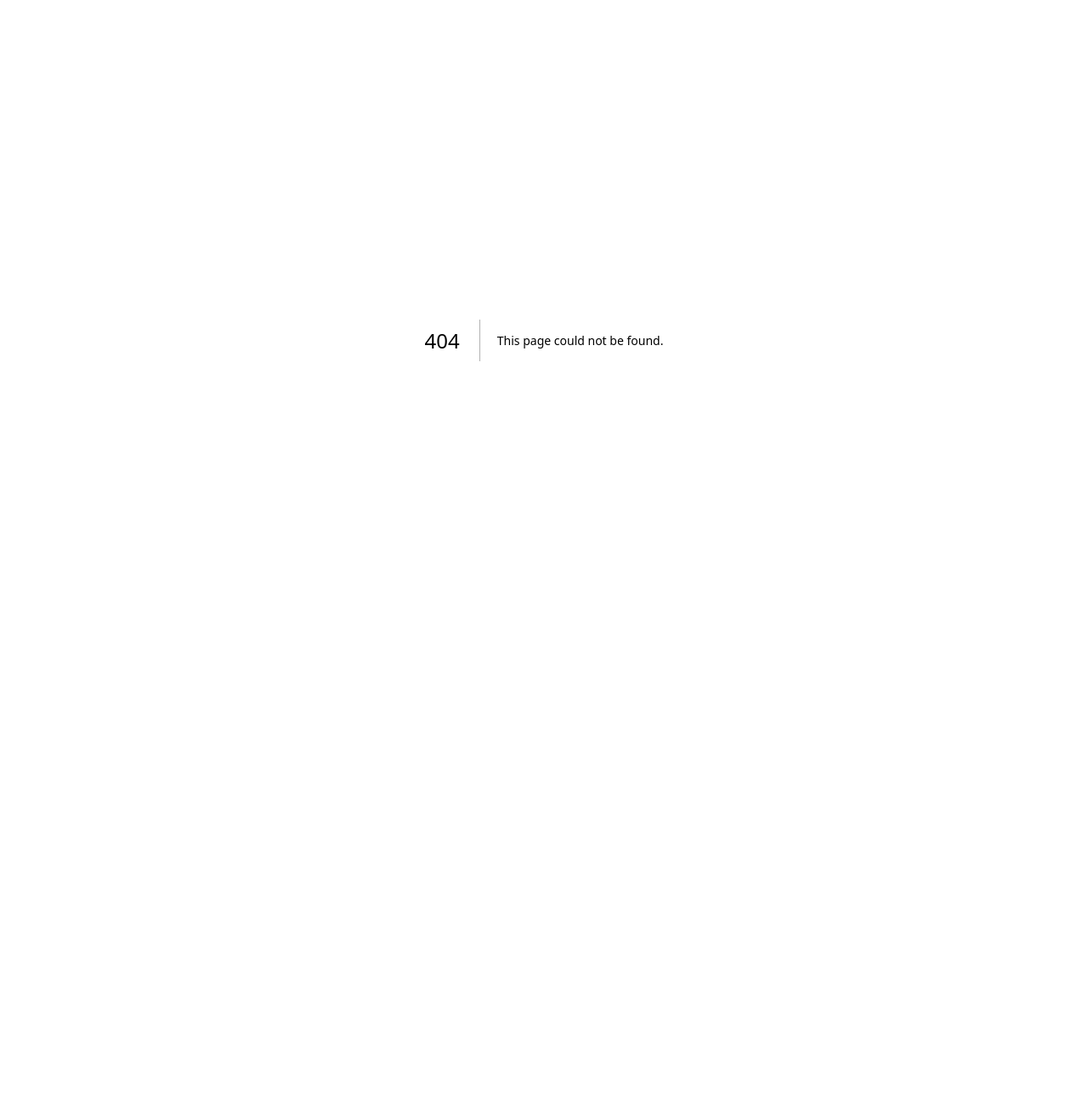
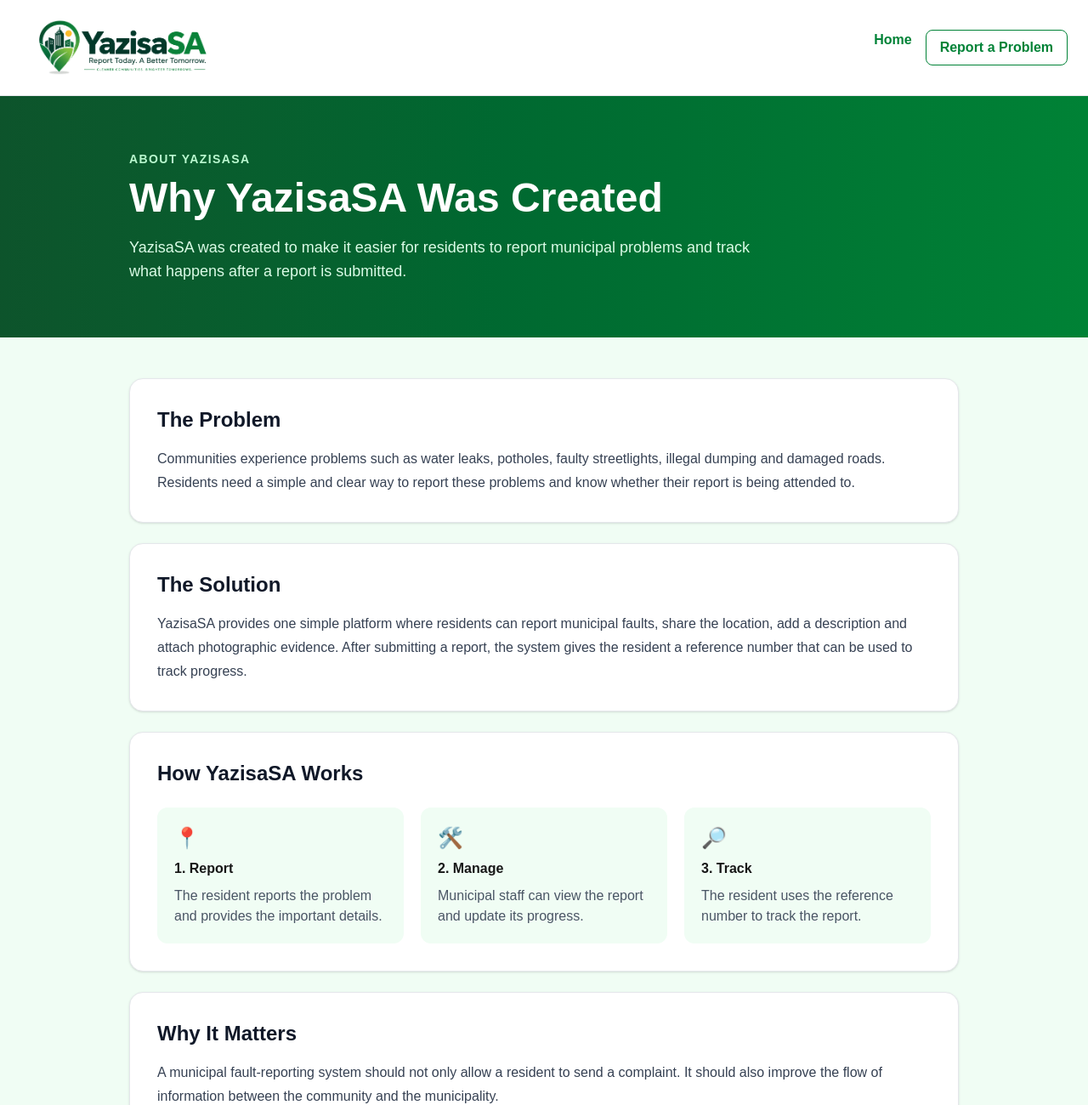
Before and after one commit to Sbusiso921/yazisasa26, a Next.js app: page /about in a window 1280 px wide. Before the commit this address had no page. Shown: the top 1300 px of the page at 85% size. Before the commit the page ends 800 px from the top, so only its background shows below. Built offline with nearby package versions, Linux system fonts and the light colour scheme.

Commit message:
Update YazisaSA with About page and municipality dropdown

```diff
--- /dev/null
+++ b/app/about/page.js
@@ -0,0 +1,168 @@
+export default function AboutPage() {
+  return (
+    <main className="min-h-screen bg-green-50">
+
+      {/* Header */}
+      <header className="bg-white border-b border-gray-200">
+        <div className="max-w-7xl mx-auto px-6 py-4 flex items-center justify-between">
+          <a href="/">
+            <img
+              src="/yazisasa-logo.png"
+              alt="YazisaSA Logo"
+              className="h-20 w-auto"
+            />
+          </a>
+
+          <div className="flex gap-4">
+            <a
+              href="/"
+              className="text-green-700 font-bold hover:text-green-900"
+            >
+              Home
+            </a>
+
+            <a
+              href="/report"
+              className="border border-green-700 text-green-700 px-4 py-2 rounded-lg font-bold hover:bg-green-50"
+            >
+              Report a Problem
+            </a>
+          </div>
+        </div>
+      </header>
+
+      {/* Hero */}
+      <section className="bg-gradient-to-r from-green-900 to-green-700 text-white py-16">
+        <div className="max-w-5xl mx-auto px-6">
+          <p className="uppercase tracking-widest text-green-200 text-sm font-bold">
+            About YazisaSA
+          </p>
+
+          <h1 className="text-4xl md:text-5xl font-bold mt-3">
+            Why YazisaSA Was Created
+          </h1>
+
+          <p className="text-green-100 text-lg mt-5 max-w-3xl">
+            YazisaSA was created to make it easier for residents to report
+            municipal problems and track what happens after a report is submitted.
+          </p>
+        </div>
+      </section>
+
+      {/* Main Content */}
+      <section className="max-w-5xl mx-auto px-6 py-12">
+
+        <div className="bg-white rounded-2xl shadow-sm border border-gray-200 p-8">
+          <h2 className="text-2xl font-bold text-gray-900">
+            The Problem
+          </h2>
+
+          <p className="text-gray-700 mt-4 leading-7">
+            Communities experience problems such as water leaks, potholes,
+            faulty streetlights, illegal dumping and damaged roads.
+            Residents need a simple and clear way to report these problems
+            and know whether their report is being attended to.
+          </p>
+        </div>
+
+        <div className="bg-white rounded-2xl shadow-sm border border-gray-200 p-8 mt-6">
+          <h2 className="text-2xl font-bold text-gray-900">
+            The Solution
+          </h2>
+
+          <p className="text-gray-700 mt-4 leading-7">
+            YazisaSA provides one simple platform where residents can report
+            municipal faults, share the location, add a description and attach
+            photographic evidence. After submitting a report, the system gives
+            the resident a reference number that can be used to track progress.
+          </p>
+        </div>
+
+        <div className="bg-white rounded-2xl shadow-sm border border-gray-200 p-8 mt-6">
+          <h2 className="text-2xl font-bold text-gray-900">
+            How YazisaSA Works
+          </h2>
+
+          <div className="grid md:grid-cols-3 gap-5 mt-6">
+
+            <div className="bg-green-50 rounded-xl p-5">
+              <p className="text-2xl">📍</p>
+              <h3 className="font-bold mt-2">1. Report</h3>
+              <p className="text-gray-600 mt-2">
+                The resident reports the problem and provides the important details.
+              </p>
+            </div>
+
+            <div className="bg-green-50 rounded-xl p-5">
+              <p className="text-2xl">🛠️</p>
+              <h3 className="font-bold mt-2">2. Manage</h3>
+              <p className="text-gray-600 mt-2">
+                Municipal staff can view the report and update its progress.
+              </p>
+            </div>
+
+            <div className="bg-green-50 rounded-xl p-5">
+              <p className="text-2xl">🔎</p>
+              <h3 className="font-bold mt-2">3. Track</h3>
+              <p className="text-gray-600 mt-2">
+                The resident uses the reference number to track the report.
+              </p>
+            </div>
+
+          </div>
+        </div>
+
+        <div className="bg-white rounded-2xl shadow-sm border border-gray-200 p-8 mt-6">
+          <h2 className="text-2xl font-bold text-gray-900">
+            Why It Matters
+          </h2>
+
+          <p className="text-gray-700 mt-4 leading-7">
+            A municipal fault-reporting system should not only allow a resident
+            to send a complaint. It should also improve the flow of information
+            between the community and the municipality.
+          </p>
+
+          <p className="text-gray-700 mt-4 leading-7">
+            YazisaSA was designed around this idea by combining reporting,
+            tracking and municipal status updates in one process.
+          </p>
+        </div>
+
+        <div className="bg-green-800 text-white rounded-2xl p-8 mt-6">
+          <h2 className="text-2xl font-bold">
+            The Vision
+          </h2>
+
+          <p className="text-green-100 mt-4 leading-7">
+            The vision for YazisaSA is to provide a simple, accessible and
+            organised way for communities and municipalities to communicate
+            about service delivery problems.
+          </p>
+
+          <p className="text-green-100 mt-4 leading-7">
+            The platform can continue to grow by adding features such as
+            resident accounts, report history, notifications, stronger municipal
+            access control and better integration with municipal departments.
+          </p>
+        </div>
+
+        <div className="bg-white rounded-2xl border border-green-200 p-8 mt-6 text-center">
+          <p className="text-green-700 uppercase tracking-widest text-sm font-bold">
+            YazisaSA
+          </p>
+
+          <h2 className="text-3xl font-bold mt-2">
+            See it. Report it. Change it.
+          </h2>
+
+          <p className="text-gray-600 mt-3">
+            Report Today. A Better Tomorrow.
+          </p>
+        </div>
+
+      </section>
+
+    </main>
+  );
+}
--- a/app/page.js
+++ b/app/page.js
@@ -57,6 +57,12 @@
             <a href="/track" className="hover:text-green-700">
               Track Report
             </a>
+      <a
+       href="/about"
+      className="hover:text-green-700"
+      >
+        About
+      </a>
 
             <a href="/municipal-login" className="hover:text-green-700">
               Municipal Staff
@@ -91,6 +97,13 @@
 
       <a href="/track" className="hover:text-green-700">
         Track Report
+      </a>
+
+      <a
+       href="/about"
+      className="hover:text-green-700"
+      >
+        About
       </a>
 
       <a href="/municipal-login" className="hover:text-green-700">
--- a/app/report/page.js
+++ b/app/report/page.js
@@ -2,13 +2,14 @@
 
 import { useState } from "react";
 import { supabase } from "../../lib/supabase";
-
+import { municipalitiesByProvince } from "../../lib/municipalities";
 export default function ReportPage() {
       const [loading, setLoading] = useState(false);
   const [message, setMessage] = useState("");
   const [photo, setPhoto] = useState(null);
   const [location, setLocation] = useState("");
-
+  const [province, setProvince] = useState("");
+  const [municipality, setMunicipality] = useState("");
   function getCurrentLocation() {
   if (!navigator.geolocation) {
     setMessage("Location is not supported on this device.");
@@ -204,18 +205,51 @@
           <div className="grid md:grid-cols-2 gap-6">
 
             <div>
-              <label className="block font-bold mb-2">
-                Municipality
-              </label>
+  <label className="block font-bold mb-2">
+    Province
+  </label>
 
-              <input
-                type="text"
-                name="municipality"
-                placeholder="Example: City of uMhlathuze"
-                className="w-full border border-gray-300 rounded-xl p-3 text-gray-900 focus:outline-none focus:ring-2 focus:ring-green-600"
-              />
-            </div>
+  <select
+    value={province}
+    onChange={(e) => {
+      setProvince(e.target.value);
+      setMunicipality("");
+    }}
+    className="w-full border border-gray-300 rounded-xl p-3 text-gray-900 focus:outline-none"
+  >
+    <option value="">Select a province</option>
 
+    {Object.keys(municipalitiesByProvince).map((provinceName) => (
+      <option key={provinceName} value={provinceName}>
+        {provinceName}
+      </option>
+    ))}
+  </select>
+</div>
+<div>
+  <label className="block font-bold mb-2">
+    Municipality
+  </label>
+
+  <select
+    name="municipality"
+    value={municipality}
+    onChange={(e) => setMunicipality(e.target.value)}
+    disabled={!province}
+    className="w-full border border-gray-300 rounded-xl p-3 text-gray-900 focus:outline-none disabled:bg-gray-100"
+  >
+    <option value="">
+      {province ? "Select a municipality" : "Select a province first"}
+    </option>
+
+    {province &&
+      municipalitiesByProvince[province]?.map((municipalityName) => (
+        <option key={municipalityName} value={municipalityName}>
+          {municipalityName}
+        </option>
+      ))}
+  </select>
+</div>
             <div>
               <label className="block font-bold mb-2">
                 Suburb / Area
--- /dev/null
+++ b/lib/municipalities.js
@@ -0,0 +1,47 @@
+export const municipalitiesByProvince = {
+  "KwaZulu-Natal": [
+    "AbaQulusi Local Municipality",
+    "Alfred Duma Local Municipality",
+    "Big 5 Hlabisa Local Municipality",
+    "City of uMhlathuze Local Municipality",
+    "Dannhauser Local Municipality",
+    "Dr Nkosazana Dlamini Zuma Local Municipality",
+    "eDumbe Local Municipality",
+    "Emadlangeni Local Municipality",
+    "Endumeni Local Municipality",
+    "eThekwini Metropolitan Municipality",
+    "Greater Kokstad Local Municipality",
+    "Impendle Local Municipality",
+    "Inkosi Langalibalele Local Municipality",
+    "Inkosi Mtubatuba Local Municipality",
+    "Jozini Local Municipality",
+    "KwaDukuza Local Municipality",
+    "Mandeni Local Municipality",
+    "Maphumulo Local Municipality",
+    "Mkhambathini Local Municipality",
+    "Mpofana Local Municipality",
+    "Msunduzi Local Municipality",
+    "Mthonjaneni Local Municipality",
+    "Ndwedwe Local Municipality",
+    "Newcastle Local Municipality",
+    "Nkandla Local Municipality",
+    "Nongoma Local Municipality",
+    "Nquthu Local Municipality",
+    "Okhahlamba Local Municipality",
+    "Ray Nkonyeni Local Municipality",
+    "Richmond Local Municipality",
+    "Ulundi Local Municipality",
+    "Umdoni Local Municipality",
+    "uMfolozi Local Municipality",
+    "Umhlabuyalingana Local Municipality",
+    "uMlalazi Local Municipality",
+    "uMngeni Local Municipality",
+    "uMshwathi Local Municipality",
+    "uMsinga Local Municipality",
+    "Umuziwabantu Local Municipality",
+    "Umvoti Local Municipality",
+    "Umzimkhulu Local Municipality",
+    "Umzumbe Local Municipality",
+    "uPhongolo Local Municipality"
+  ],
+};
```
